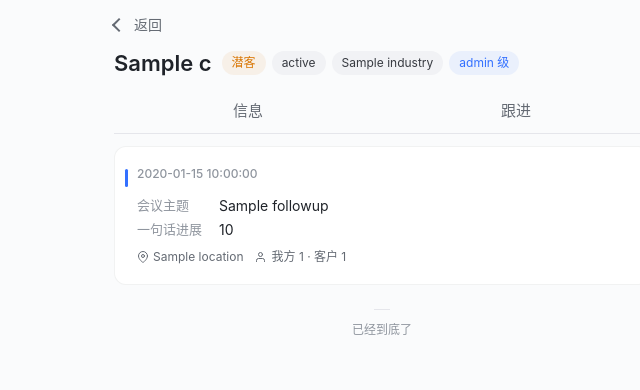
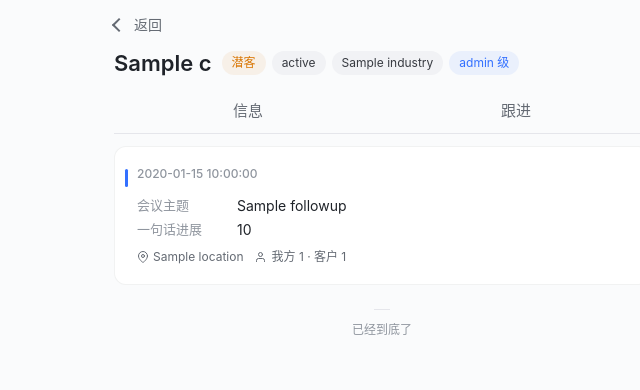
Before and after one commit to december21deng/customer-profile, a Python web app: template src/web/templates/customer_detail.html in a window 1280 px wide. Shown: the top 390 px of the page, without its empty margins (258-898 px from the left). Run offline with Jinja, Linux system fonts and the light colour scheme; the template is opened without the code that fills it: most values are stand-ins (such as "Sample title", 1, 10 or a date in 2020); some libraries are stand-ins or nearby versions.

Commit message:
fix(ui): widen kv column-gap on list cards too (16px → 28px)
Earlier change only covered detail-page .kv; customer list card (.card .fields)
and followup list card (.fu-kv) were still cramped.

```diff
--- a/src/web/templates/base.html
+++ b/src/web/templates/base.html
@@ -223,7 +223,7 @@
     display: grid;
     grid-template-columns: auto 1fr;
     row-gap: 8px;
-    column-gap: 16px;
+    column-gap: 28px;
     align-items: center;
   }
   .card .field {
@@ -583,7 +583,7 @@
   /* 列表里「会议主题」「一句话进展」的 kv 两行 —— 迷你表格对齐 */
   .followup-card .fu-kv {
     display: flex;
-    gap: 10px;
+    gap: 28px;
     font-size: 14px;
     line-height: 1.55;
     min-width: 0;
```
